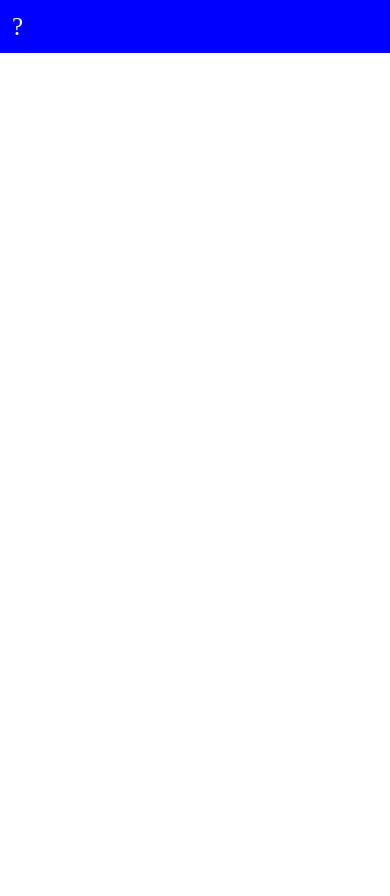
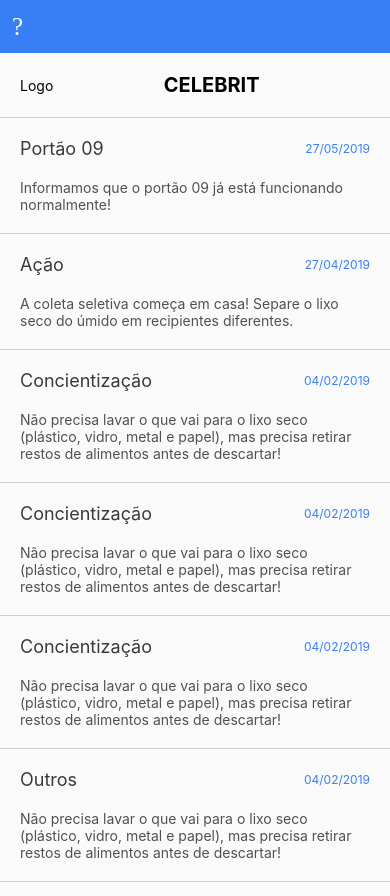
Before and after one commit to AllanLotta/falaSindico, a React Native app: screen / in a window 390 px wide. Shown: the top 896 px of the page. Before the commit the page ends 844 px from the top, so only its background shows below. Built offline with nearby package versions, Linux system fonts and the light colour scheme.

Commit message:
added new layouts

```diff
--- a/src/components/Header/styles.js
+++ b/src/components/Header/styles.js
@@ -4,12 +4,14 @@ import styled from 'styled-components/native';
 export const Container = styled.View`
   flex-direction: row;
   justify-content: space-between;
-  background: blue;
+  background: #387ff5;
   padding: 12px;
   align-items: center;
 `;
 export const ScreenName = styled.Text`
   color: #fafafa;
+  font-size: 18px;
+  font-weight: bold;
 `;
 
 // export const Logo = styled.Image.attrs({
--- a/src/components/Menu/index.js
+++ b/src/components/Menu/index.js
@@ -37,7 +37,7 @@ export default function Menu() {
         </Header>
         <List>
           {MenuItens.map(item => (
-            <Item onPress={() => setActive(item.text)}>
+            <Item key={item.text} onPress={() => setActive(item.text)}>
               <Icon name={item.icon} size={28} color="white" />
               <TextItem>{item.text}</TextItem>
             </Item>
--- a/src/index.js
+++ b/src/index.js
@@ -10,6 +10,8 @@ import {
 import Header from './components/Header';
 import Menu from './components/Menu';
 import {MenuContext} from './services/MenuContext';
+import Login from './screens/Login';
+import Main from './screens/Main';
 
 const App = () => {
   const [menu, setMenu, activeRouter, setActiveRouter] = useContext(
@@ -20,8 +22,10 @@ const App = () => {
       <StatusBar barStyle="dark-content" />
       <SafeAreaView>
         <Header />
+        <Main />
       </SafeAreaView>
       {menu && <Menu />}
+      {/* <Login /> */}
     </>
   );
 };
--- /dev/null
+++ b/src/screens/Login/index.js
@@ -0,0 +1,81 @@
+import React, {useState} from 'react';
+import {
+  View,
+  TextInput,
+  Text,
+  SafeAreaView,
+  TouchableOpacity,
+  ScrollView,
+} from 'react-native';
+import Icon from 'react-native-vector-icons/Ionicons';
+
+import {
+  Container,
+  Header,
+  Title,
+  TitleText,
+  Content,
+  Card,
+  Action,
+  ActionButton,
+  ActionText,
+  InputText,
+} from './styles';
+
+export default function Login() {
+  const [cod, setCod] = useState('');
+  const [name, setName] = useState('');
+  const [email, setEmail] = useState('');
+  const [apt, setApt] = useState('');
+
+  function send() {
+    const data = {
+      cod,
+      name,
+      email,
+      apt,
+    };
+    console.log(data);
+  }
+  return (
+    <>
+      <Container>
+        <SafeAreaView>
+          <Header>
+            <Text>Logo</Text>
+          </Header>
+          <Title>
+            <TitleText>Cadastro de Morador</TitleText>
+          </Title>
+          <Content>
+            <ScrollView>
+              <Card>
+                <InputText
+                  placeholder="Código do Prédio"
+                  onChangeText={e => setCod(e.target.value)}
+                />
+                <InputText
+                  placeholder="Nome"
+                  onChangeText={e => setName(e.target.value)}
+                />
+                <InputText
+                  placeholder="Email"
+                  onChangeText={e => setEmail(e.target.value)}
+                />
+                <InputText
+                  placeholder="Apartamento"
+                  onChangeText={e => setApt(e.target.value)}
+                />
+                <Action>
+                  <ActionButton onPress={() => send()}>
+                    <ActionText>Efetuar Cadastro</ActionText>
+                  </ActionButton>
+                </Action>
+              </Card>
+            </ScrollView>
+          </Content>
+        </SafeAreaView>
+      </Container>
+    </>
+  );
+}
--- /dev/null
+++ b/src/screens/Login/styles.js
@@ -0,0 +1,58 @@
+import styled from 'styled-components/native';
+
+export const Container = styled.View``;
+export const Header = styled.View`
+  flex-direction: row;
+  justify-content: center;
+  background: #387ff5;
+  padding: 12px;
+  align-items: center;
+`;
+
+export const Title = styled.View`
+  flex-direction: row;
+  justify-content: center;
+  background: black;
+  padding: 10px;
+`;
+
+export const TitleText = styled.Text`
+  font-size: 20px;
+  color: white;
+`;
+
+export const Content = styled.View`
+  height: 100%;
+  background: #969696;
+  padding: 30px;
+`;
+
+export const Card = styled.View`
+  border: 2px solid #f1f1f1;
+  border-radius: 8px;
+  background: #fafafa;
+  padding: 10px;
+`;
+
+export const InputText = styled.TextInput`
+  border-bottom-color: #cecece;
+  border-bottom-width: 1px;
+`;
+export const Action = styled.View`
+  flex-direction: row;
+  justify-content: center;
+  margin-top: 30px;
+  margin-bottom: 20px;
+`;
+export const ActionButton = styled.TouchableOpacity`
+  flex-direction: row;
+  justify-content: center;
+  width: 60%;
+  background: blue;
+  border-radius: 8px;
+  padding: 15px;
+`;
+
+export const ActionText = styled.Text`
+  color: white;
+`;
--- a/src/screens/Main/index.js
+++ b/src/screens/Main/index.js
@@ -0,0 +1,101 @@
+import React from 'react';
+import {View, Text, ScrollView} from 'react-native';
+
+import {
+  Container,
+  Card,
+  Content,
+  Title,
+  TitleText,
+  ItemList,
+  Item,
+  ItemHeader,
+  ItemTitle,
+  ItemDate,
+  ItemDescription,
+} from './styles';
+
+export default function Main() {
+  return (
+    <>
+      <Container>
+        <Content>
+          <Card>
+            <ScrollView>
+              <ItemList>
+                <Title>
+                  <Text>Logo</Text>
+                  <TitleText>CELEBRIT</TitleText>
+                  <Text />
+                </Title>
+                <Item>
+                  <ItemHeader>
+                    <ItemTitle>Portão 09</ItemTitle>
+                    <ItemDate>27/05/2019</ItemDate>
+                  </ItemHeader>
+                  <ItemDescription>
+                    Informamos que o portão 09 já está funcionando normalmente!
+                  </ItemDescription>
+                </Item>
+                <Item>
+                  <ItemHeader>
+                    <ItemTitle>Ação</ItemTitle>
+                    <ItemDate>27/04/2019</ItemDate>
+                  </ItemHeader>
+                  <ItemDescription>
+                    A coleta seletiva começa em casa! Separe o lixo seco do
+                    úmido em recipientes diferentes.
+                  </ItemDescription>
+                </Item>
+                <Item>
+                  <ItemHeader>
+                    <ItemTitle>Concientização</ItemTitle>
+                    <ItemDate>04/02/2019</ItemDate>
+                  </ItemHeader>
+                  <ItemDescription>
+                    Não precisa lavar o que vai para o lixo seco (plástico,
+                    vidro, metal e papel), mas precisa retirar restos de
+                    alimentos antes de descartar!
+                  </ItemDescription>
+                </Item>
+                <Item>
+                  <ItemHeader>
+                    <ItemTitle>Concientização</ItemTitle>
+                    <ItemDate>04/02/2019</ItemDate>
+                  </ItemHeader>
+                  <ItemDescription>
+                    Não precisa lavar o que vai para o lixo seco (plástico,
+                    vidro, metal e papel), mas precisa retirar restos de
+                    alimentos antes de descartar!
+                  </ItemDescription>
+                </Item>
+                <Item>
+                  <ItemHeader>
+                    <ItemTitle>Concientização</ItemTitle>
+                    <ItemDate>04/02/2019</ItemDate>
+                  </ItemHeader>
+                  <ItemDescription>
+                    Não precisa lavar o que vai para o lixo seco (plástico,
+                    vidro, metal e papel), mas precisa retirar restos de
+                    alimentos antes de descartar!
+                  </ItemDescription>
+                </Item>
+                <Item>
+                  <ItemHeader>
+                    <ItemTitle>Outros</ItemTitle>
+                    <ItemDate>04/02/2019</ItemDate>
+                  </ItemHeader>
+                  <ItemDescription>
+                    Não precisa lavar o que vai para o lixo seco (plástico,
+                    vidro, metal e papel), mas precisa retirar restos de
+                    alimentos antes de descartar!
+                  </ItemDescription>
+                </Item>
+              </ItemList>
+            </ScrollView>
+          </Card>
+        </Content>
+      </Container>
+    </>
+  );
+}
--- a/src/screens/Main/styles.js
+++ b/src/screens/Main/styles.js
@@ -0,0 +1,57 @@
+import styled from 'styled-components/native';
+
+export const Container = styled.View``;
+
+export const Content = styled.View`
+  height: 100%;
+  background: #969696;
+`;
+export const Card = styled.View`
+  background: #fafafa;
+  height: 100%;
+`;
+
+export const Title = styled.View`
+  flex-direction: row;
+  justify-content: space-between;
+  align-items: center;
+  border-bottom-color: #cecece;
+  border-bottom-width: 1px;
+  padding: 20px;
+`;
+
+export const TitleText = styled.Text`
+  font-size: 20px;
+  font-weight: bold;
+`;
+
+// Item, ItemHeader, ItemTitle, ItemDate, ItemDescription
+export const ItemList = styled.View`
+  margin-bottom: 200px;
+`;
+export const Item = styled.View`
+  padding: 20px;
+  border-bottom-color: #cecece;
+  border-bottom-width: 1px;
+`;
+
+export const ItemHeader = styled.View`
+  flex-direction: row;
+  justify-content: space-between;
+  align-items: center;
+`;
+
+export const ItemTitle = styled.Text`
+  font-size: 18px;
+  color: #3a3a3a;
+`;
+export const ItemDate = styled.Text`
+  font-size: 12px;
+  color: #387ff5;
+`;
+
+export const ItemDescription = styled.Text`
+  margin-top: 20px;
+  font-size: 14px;
+  color: #515151;
+`;
```
